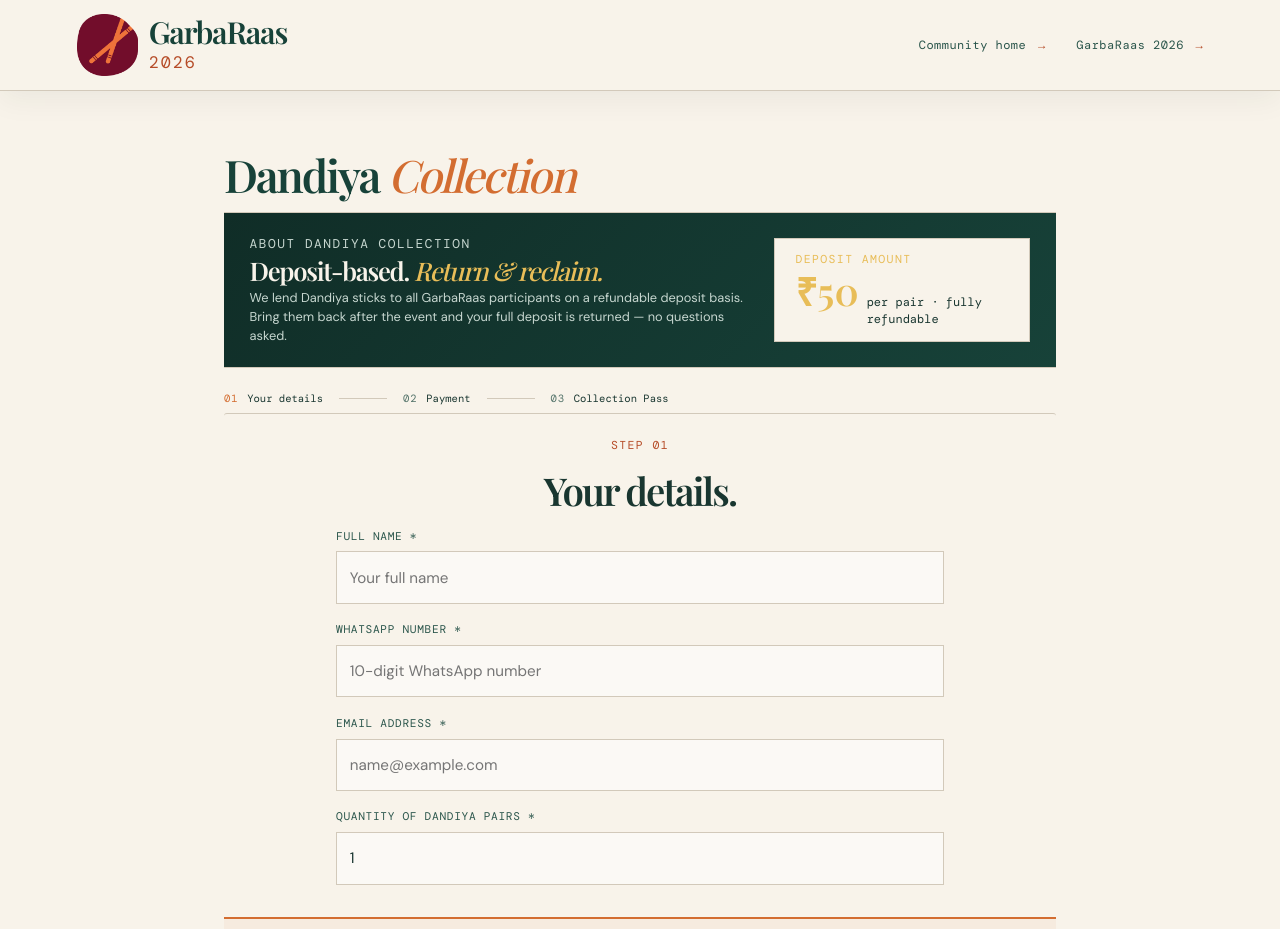
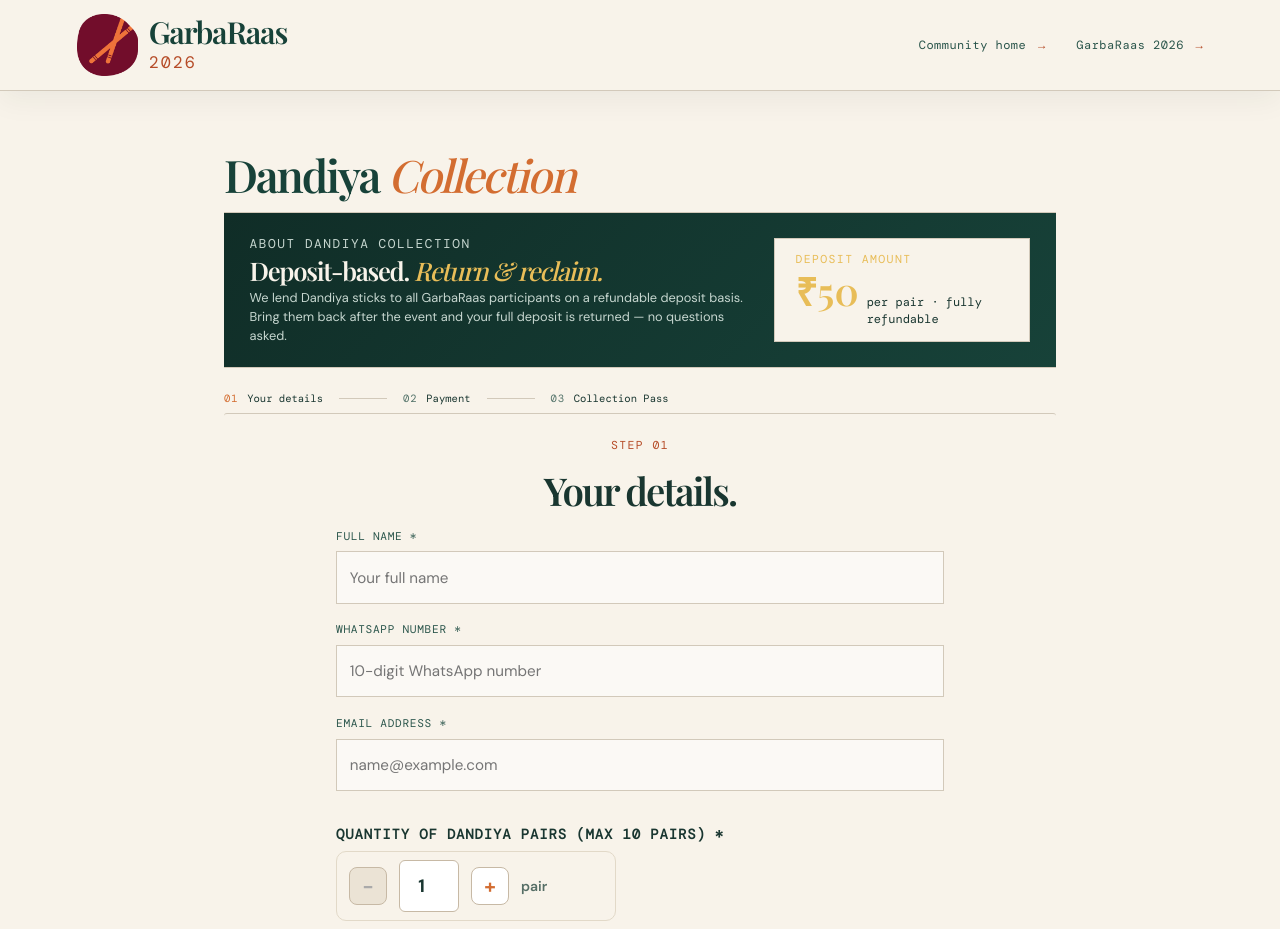
Before and after one commit to Bhavy2511/community-website, a Next.js app: page /dandiya in a window 1280 px wide. Shown: the top 929 px of the page. Built offline with nearby package versions, Linux system fonts and the light colour scheme; a web font is replaced by a local one.

Commit message:
Fix quantity input editing with stepper buttons, quick pills and smooth keyboard input

```diff
--- a/src/components/DandiyaDistributionForm.jsx
+++ b/src/components/DandiyaDistributionForm.jsx
@@ -50,7 +50,8 @@
   const [pollCount, setPollCount] = useState(0);
   const [copiedUpi, setCopiedUpi] = useState(false);
 
-  const totalAmount = details.quantity * depositPerPair;
+  const numericQuantity = typeof details.quantity === "number" ? details.quantity : parseInt(details.quantity, 10) || 1;
+  const totalAmount = numericQuantity * depositPerPair;
   const pollingTimerRef = useRef(null);
 
   // Preload Razorpay checkout script
@@ -70,20 +71,53 @@
     window.scrollTo({ top: 0, behavior: "smooth" });
   }, [step]);
 
+  function handleQuantityChange(val) {
+    if (val === "") {
+      setDetails((prev) => ({ ...prev, quantity: "" }));
+      return;
+    }
+    const num = parseInt(val, 10);
+    if (isNaN(num)) return;
+    setDetails((prev) => ({ ...prev, quantity: num }));
+  }
+
+  function handleQuantityBlur() {
+    let q = parseInt(details.quantity, 10);
+    if (isNaN(q) || q < 1) q = 1;
+    if (q > maxPairsPerOrder) q = maxPairsPerOrder;
+    setDetails((prev) => ({ ...prev, quantity: q }));
+  }
+
+  function incrementQuantity() {
+    setDetails((prev) => {
+      const current = parseInt(prev.quantity, 10) || 1;
+      return { ...prev, quantity: Math.min(maxPairsPerOrder, current + 1) };
+    });
+  }
+
+  function decrementQuantity() {
+    setDetails((prev) => {
+      const current = parseInt(prev.quantity, 10) || 1;
+      return { ...prev, quantity: Math.max(1, current - 1) };
+    });
+  }
+
   function goToPayment(event) {
     event.preventDefault();
     setError("");
     const emailValid = /^[^\s@]+@[^\s@]+\.[^\s@]+$/i.test(details.email);
+    const q = parseInt(details.quantity, 10);
+
     if (
       !details.name.trim() ||
       !/^\d{10}$/.test(details.phone) ||
       !emailValid ||
-      !details.quantity
+      isNaN(q)
     ) {
       setError("Please complete all fields with a valid 10-digit phone number and email address.");
       return;
     }
-    if (details.quantity < 1 || details.quantity > maxPairsPerOrder) {
+    if (q < 1 || q > maxPairsPerOrder) {
       setError(`You can borrow between 1 and ${maxPairsPerOrder} pairs.`);
       return;
     }
@@ -119,7 +153,7 @@
           name: details.name.trim(),
           phone: details.phone.trim(),
           email: details.email.trim(),
-          quantity: details.quantity,
+          quantity: numericQuantity,
           paymentMethod: "cash",
         }),
       });
@@ -154,7 +188,7 @@
           name: details.name.trim(),
           phone: details.phone.trim(),
           email: details.email.trim(),
-          quantity: details.quantity,
+          quantity: numericQuantity,
         }),
       });
 
@@ -179,7 +213,7 @@
           amount: createData.amount,
           currency: createData.currency,
           name: "GarbaRaas IITG - Dandiya Deposit",
-          description: `Deposit for ${details.quantity} pair${details.quantity !== 1 ? "s" : ""} of Dandiya sticks`,
+          description: `Deposit for ${numericQuantity} pair${numericQuantity !== 1 ? "s" : ""} of Dandiya sticks`,
           order_id: createData.orderId,
           prefill: {
             name: details.name.trim(),
@@ -202,7 +236,7 @@
                   name: details.name.trim(),
                   phone: details.phone.trim(),
                   email: details.email.trim(),
-                  quantity: details.quantity,
+                  quantity: numericQuantity,
                 }),
               });
 
@@ -428,23 +462,121 @@
                   />
                 </label>
 
-                <label>
-                  Quantity of Dandiya pairs *
+                <div className="dandiya-quantity-field" style={{ marginTop: "1rem" }}>
+                  <label style={{ display: "block", marginBottom: "0.5rem", fontWeight: "bold", fontSize: "14px", color: "#193630" }}>
+                    Quantity of Dandiya pairs (Max {maxPairsPerOrder} pairs) *
+                  </label>
+
+                  {/* Quantity Stepper Control with - and + buttons */}
+                  <div style={{
+                    display: "flex",
+                    alignItems: "center",
+                    gap: "12px",
+                    background: "#f8f3ea",
+                    padding: "8px 12px",
+                    borderRadius: "10px",
+                    border: "1px solid #e2d9c8",
+                    maxWidth: "280px"
+                  }}>
+                    <button
+                      type="button"
+                      onClick={decrementQuantity}
+                      disabled={numericQuantity <= 1}
+                      style={{
+                        width: "38px",
+                        height: "38px",
+                        borderRadius: "8px",
+                        border: "1px solid #c7b9a5",
+                        background: numericQuantity <= 1 ? "#ebe3d5" : "#ffffff",
+                        color: numericQuantity <= 1 ? "#aaa" : "#d36d31",
+                        fontSize: "20px",
+                        fontWeight: "bold",
+                        cursor: numericQuantity <= 1 ? "not-allowed" : "pointer",
+                        display: "flex",
+                        alignItems: "center",
+                        justifyContent: "center"
+                      }}
+                      aria-label="Decrease quantity"
+                    >
+                      −
+                    </button>
+
                     <input
-                    required
                       type="number"
                       min={1}
                       max={maxPairsPerOrder}
                       value={details.quantity}
-                    onChange={(e) => setDetails({ ...details, quantity: Math.max(1, Math.min(maxPairsPerOrder, parseInt(e.target.value) || 1)) })}
-                    placeholder={`1 – ${maxPairsPerOrder}`}
+                      onChange={(e) => handleQuantityChange(e.target.value)}
+                      onBlur={handleQuantityBlur}
+                      style={{
+                        width: "60px",
+                        height: "38px",
+                        textAlign: "center",
+                        fontSize: "18px",
+                        fontWeight: "bold",
+                        border: "1px solid #c7b9a5",
+                        borderRadius: "6px",
+                        color: "#193630",
+                        background: "#ffffff"
+                      }}
                     />
-                </label>
+
+                    <button
+                      type="button"
+                      onClick={incrementQuantity}
+                      disabled={numericQuantity >= maxPairsPerOrder}
+                      style={{
+                        width: "38px",
+                        height: "38px",
+                        borderRadius: "8px",
+                        border: "1px solid #c7b9a5",
+                        background: numericQuantity >= maxPairsPerOrder ? "#ebe3d5" : "#ffffff",
+                        color: numericQuantity >= maxPairsPerOrder ? "#aaa" : "#d36d31",
+                        fontSize: "20px",
+                        fontWeight: "bold",
+                        cursor: numericQuantity >= maxPairsPerOrder ? "not-allowed" : "pointer",
+                        display: "flex",
+                        alignItems: "center",
+                        justifyContent: "center"
+                      }}
+                      aria-label="Increase quantity"
+                    >
+                      +
+                    </button>
+
+                    <span style={{ fontSize: "14px", color: "#566e66", fontWeight: "600" }}>
+                      pair{numericQuantity !== 1 ? "s" : ""}
+                    </span>
+                  </div>
+
+                  {/* Quick selection pills */}
+                  <div style={{ display: "flex", gap: "8px", flexWrap: "wrap", marginTop: "10px" }}>
+                    {[1, 2, 3, 4, 5, 10].map((num) => (
+                      <button
+                        key={num}
+                        type="button"
+                        onClick={() => setDetails((prev) => ({ ...prev, quantity: num }))}
+                        style={{
+                          padding: "5px 12px",
+                          borderRadius: "16px",
+                          fontSize: "13px",
+                          border: numericQuantity === num ? "2px solid #d36d31" : "1px solid #d0c4b2",
+                          background: numericQuantity === num ? "#fff0e6" : "#ffffff",
+                          color: numericQuantity === num ? "#d36d31" : "#425e55",
+                          fontWeight: numericQuantity === num ? "bold" : "normal",
+                          cursor: "pointer"
+                        }}
+                      >
+                        {num} Pair{num !== 1 ? "s" : ""}
+                      </button>
+                    ))}
+                  </div>
+                </div>
               </div>
 
               {/* Live deposit preview */}
               <div className="dandiya-deposit-preview">
-                <span>Deposit for {details.quantity} pair{details.quantity !== 1 ? "s" : ""}</span>
+                <span>Deposit for {numericQuantity} pair{numericQuantity !== 1 ? "s" : ""}</span>
                 <strong>{formatAmount(totalAmount)}</strong>
               </div>
             </section>
@@ -470,13 +602,13 @@
               <div className="kurta-summary-list">
                 <div>
                   <span>Dandiya pairs</span>
-                  <b>{details.quantity} × {formatAmount(depositPerPair)}</b>
+                  <b>{numericQuantity} × {formatAmount(depositPerPair)}</b>
                 </div>
               </div>
 
               <div className="kurta-total">
                 <span>Total pairs</span>
-                <strong>{details.quantity}</strong>
+                <strong>{numericQuantity}</strong>
                 <span>Deposit payable</span>
                 <strong>{formatAmount(totalAmount)}</strong>
               </div>
@@ -652,7 +784,7 @@
               <p className="eyebrow" style={{ color: "#d36d31" }}>AUTOMATED PAYMENT STATUS CHECK</p>
               <h2>Checking <em>Payment...</em></h2>
               <p className="dandiya-upi-modal-desc">
-                Paying <strong>{formatAmount(totalAmount)}</strong> for {details.quantity} pair{details.quantity !== 1 ? "s" : ""} of Dandiya.
+                Paying <strong>{formatAmount(totalAmount)}</strong> for {numericQuantity} pair{numericQuantity !== 1 ? "s" : ""} of Dandiya.
               </p>
 
               <div className="dandiya-upi-confirm-box" style={{ textAlign: "center", padding: "20px 10px" }}>
```
Lines whose indentation alone changed are shown as unchanged.
